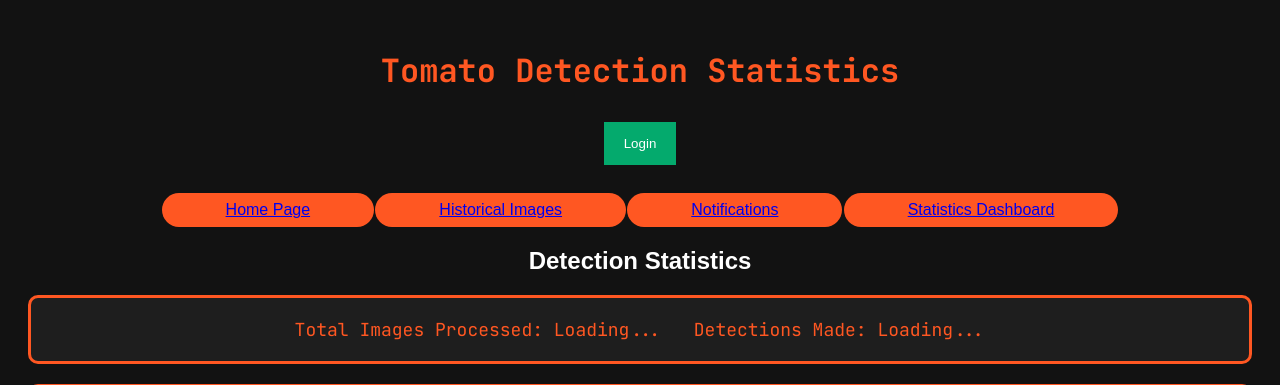
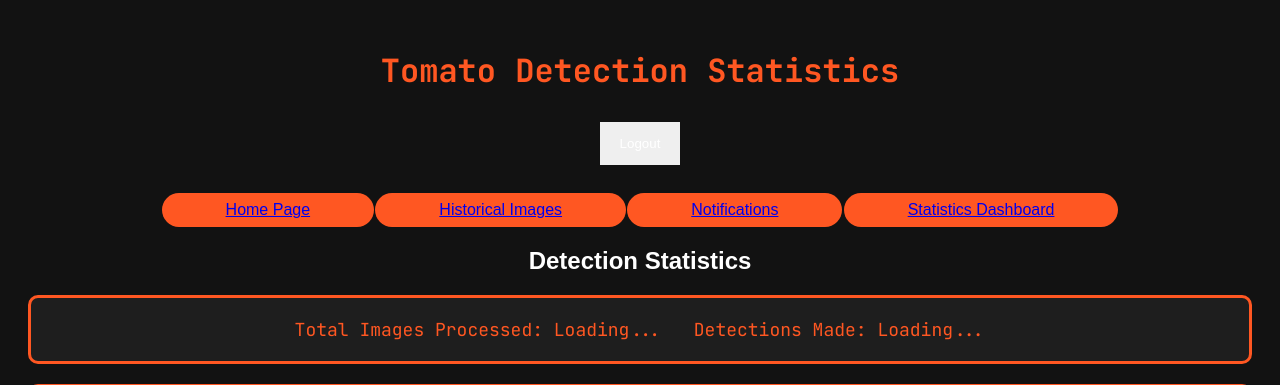
Before and after one commit to OGoodrum/Tomato-Dataset-Model, a Flask app: page /statistics.html in a window 1280 px wide. Shown: the top 385 px of the page. Run offline with Flask 3, Linux system fonts and the light colour scheme; the visitor is signed in with stand-in values (Sample User, id 1); some libraries are stand-ins or nearby versions.

Commit message:
Implimeted logout button functionality

```diff
--- a/src/routes.py
+++ b/src/routes.py
@@ -66,3 +66,8 @@
 @bp.route("/login", methods=["GET"])
 def login_page():
     return render_template("login.html")
+
+@bp.route("/api/logout")
+def logout():
+    session.pop('user', None)
+    return redirect(url_for('main.login_page'))
--- a/src/static/login.js
+++ /dev/null
@@ -1,23 +0,0 @@
-// Get the modal
-var modal = document.getElementById('login_popup');
-
-document.addEventListener('submit', function (e) {
-    if (e.target && e.target.classList.contains('modal-content')) {
-        e.preventDefault();
-        const formData = new FormData(e.target);
-
-        fetch('/api/login', {
-            method: 'POST',
-            body: formData
-        })
-        .then(res => res.json())
-        .then(data => {
-            if (data.success) {
-                window.location.reload(); // Successfully logged in
-                console.log("succes");
-            } else {
-                alert(data.message || 'Login failed');
-            }
-        });
-    }
-});
--- a/src/templates/historical_images.html
+++ b/src/templates/historical_images.html
@@ -13,7 +13,7 @@
 <body>
     <header>
         <h1>Historical Tomato Detection Images</h1>
-        <button class="loginButton" onClick="document.getElementById('login_popup').style.display='block'" style="width:auto;">Login</button>
+        <button class="logoutButton" onClick="window.location.href = '/api/logout'" style="width:auto;">Logout</button>
     </header>
 
     <nav>
@@ -41,5 +41,4 @@
 
 </body>
 <script type="module" src="/static/historical_images.js"></script>
-<script src="/static/login.js"></script>
 </html>
--- a/src/templates/index.html
+++ b/src/templates/index.html
@@ -13,7 +13,7 @@
 <body>
     <header>
         <h1>Live Tomato Detection Stream</h1>
-        <button class="loginButton" onClick="document.getElementById('login_popup').style.display='block'" style="width:auto;">Login</button>
+        <button class="logoutButton" onClick= "window.location.href = '/api/logout'" style="width:auto;">Logout</button>
     </header>
 
     <nav>
@@ -41,5 +41,4 @@
 
 </body>
 <script src="/static/index.js"></script>
-<script src="/static/login.js"></script>
 </html>
--- a/src/templates/notifications.html
+++ b/src/templates/notifications.html
@@ -13,7 +13,7 @@
 <body>
     <header>
         <h1>Notifications</h1>
-        <button class="loginButton" onClick="document.getElementById('login_popup').style.display='block'" style="width:auto;">Login</button>
+        <button class="logoutButton" onClick="window.location.href = '/api/logout'" style="width:auto;">Logout</button>
     </header>
 
     <nav>
@@ -43,5 +43,4 @@
 
 </body>
 <script type="module" src="/static/notifications.js"></script>
-<script src="/static/login.js"></script>
 </html>
--- a/src/templates/statistics.html
+++ b/src/templates/statistics.html
@@ -13,7 +13,7 @@
 <body>
     <header>
         <h1>Tomato Detection Statistics</h1>
-        <button class="loginButton" onClick="document.getElementById('login_popup').style.display='block'" style="width:auto;">Login</button>
+        <button class="logoutButton" onClick="window.location.href = '/api/logout'" style="width:auto;">Logout</button>
     </header>
 
     <nav>
@@ -56,5 +56,4 @@
 </body>
 <script src="https://cdn.jsdelivr.net/npm/chart.js@4.5.0"></script> <!-- Include Chart.js library -->
 <script type="module" src="/static/statistics.js"></script>
-<script src="/static/login.js"></script>
 </html>
```
